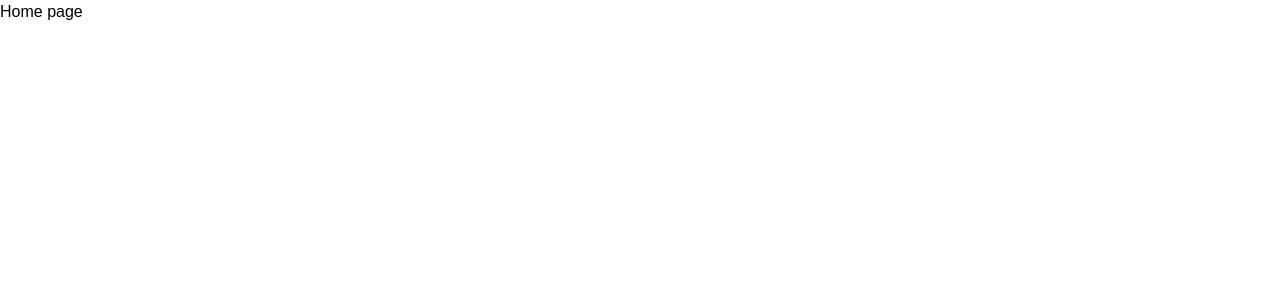
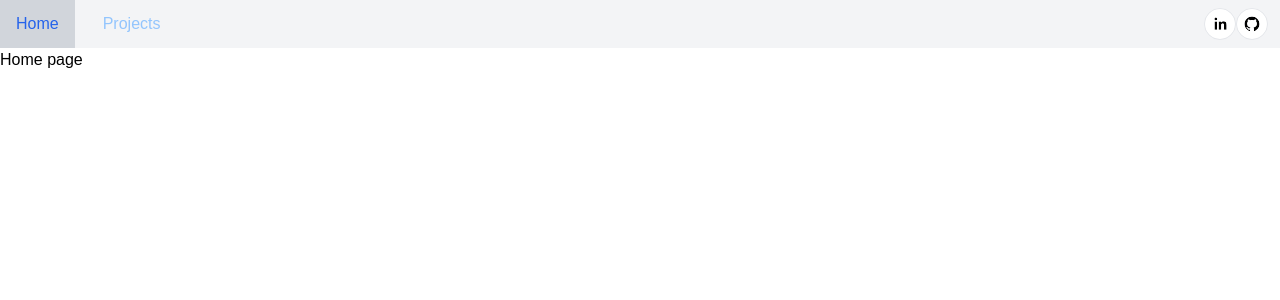
Before and after one commit to arisyo13/portfolio, a React (Create React App) app: page / in a window 1280 px wide. Shown: the top 300 px of the page. Built offline with nearby package versions, Linux system fonts and the light colour scheme.

Commit message:
first version of navigation

```diff
--- a/package.json
+++ b/package.json
@@ -13,6 +13,7 @@
     "react-dom": "^17.0.2",
     "react-router-dom": "^5.2.0",
     "react-scripts": "4.0.3",
+    "react-social-icons": "^5.3.0",
     "tailwindcss": "npm:@tailwindcss/postcss7-compat",
     "web-vitals": "^1.0.1"
   },
@@ -39,5 +40,8 @@
       "last 1 firefox version",
       "last 1 safari version"
     ]
+  },
+  "devDependencies": {
+    "@types/react-router-dom": "^5.1.7"
   }
 }
--- a/src/App.js
+++ b/src/App.js
@@ -1,10 +1,12 @@
 import { BrowserRouter, Route, Switch } from "react-router-dom";
+import NavBar from "./components/Navbar";
 import Home from "./pages/Home";
 import Projects from "./pages/Projects";
 
 function App() {
   return (
     <BrowserRouter>
+    <NavBar />
       <Switch>
         <Route component={Home} path='/' exact ></Route>
         <Route component={Projects} path='/projects' ></Route>
--- /dev/null
+++ b/src/components/MyLink/index.js
@@ -0,0 +1,16 @@
+import React from "react";
+import { NavLink } from "react-router-dom";
+
+export default function MyLink(props) {
+    return (
+        <NavLink
+            className="inline-flex py-3 px-4 items-center mr-3 text-blue-300 hover:bg-gray-300"
+            to={props.path}
+            exact={props.isExact}
+            activeClassName="text-blue-600 bg-gray-200"
+        >
+            {props.name}
+        </NavLink>
+    )
+
+}
--- a/src/components/Navbar/index.js
+++ b/src/components/Navbar/index.js
@@ -0,0 +1,35 @@
+import React from "react";
+import { SocialIcon } from "react-social-icons";
+import MyLink from "../MyLink";
+
+export default function NavBar() {
+    return (
+        <header className="bg-gray-100">
+            <div className="container mx-auto flex items-center justify-between">
+                <nav className="flex">
+                    <MyLink name="Home" path="/" exact={false}></MyLink>
+                    <MyLink name="Projects" path="/projects" exact={false}></MyLink>
+                </nav>
+                <div className="inline-flex mr-3 items-center">
+                    <SocialIcon
+                        url="https://www.linkedin.com/in/aris-arsen-kashari-1755a363"
+                        target="_blank"
+                        bgColor="#fff"
+                        fgColor="black"
+                        className="rounded-full border"
+                        style={{ height: 32, width: 32, padding: 8}}
+                    />
+                    <SocialIcon
+                        url="https://github.com/arisyo13"
+                        className="mr-3"
+                        target="_blank"
+                        bgColor="#fff"
+                        fgColor="black"
+                        className="rounded-full border"
+                        style={{ height: 32, width: 32}}
+                    />
+                </div>
+            </div>
+        </header>
+    )
+}
```
Also changed, not shown: 2 other files (tests, documents, lock files or other folders).
